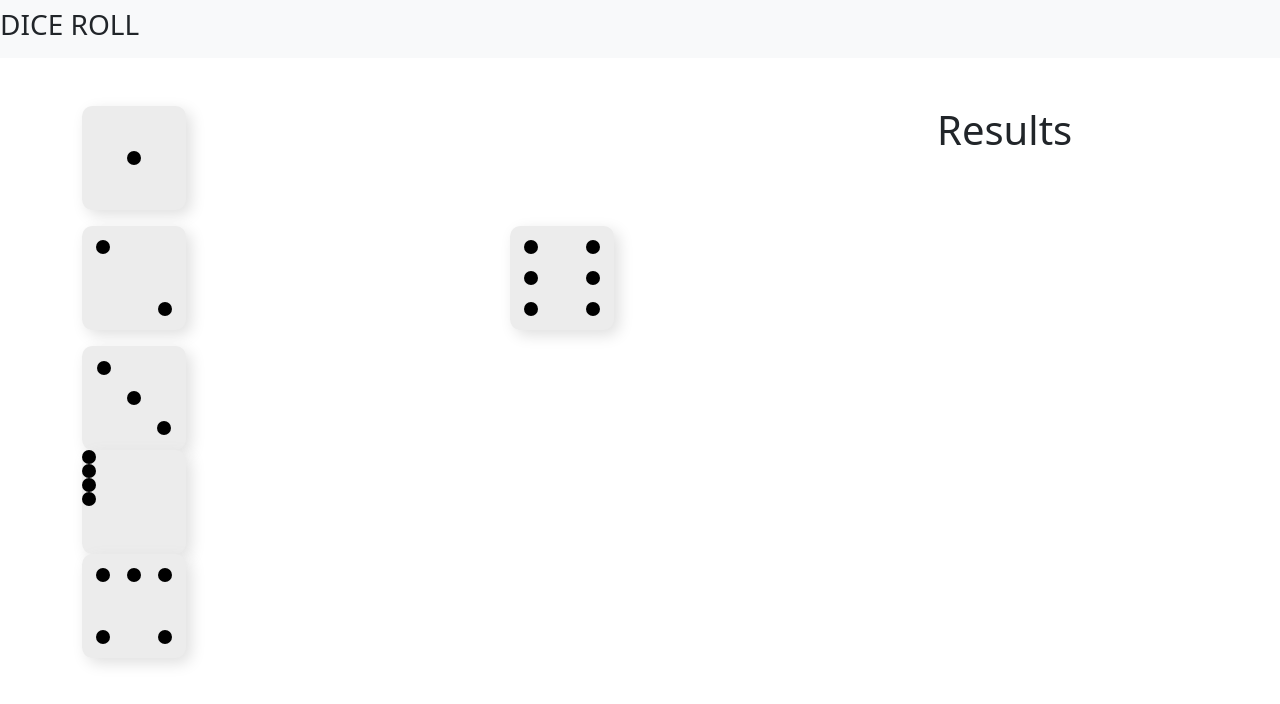
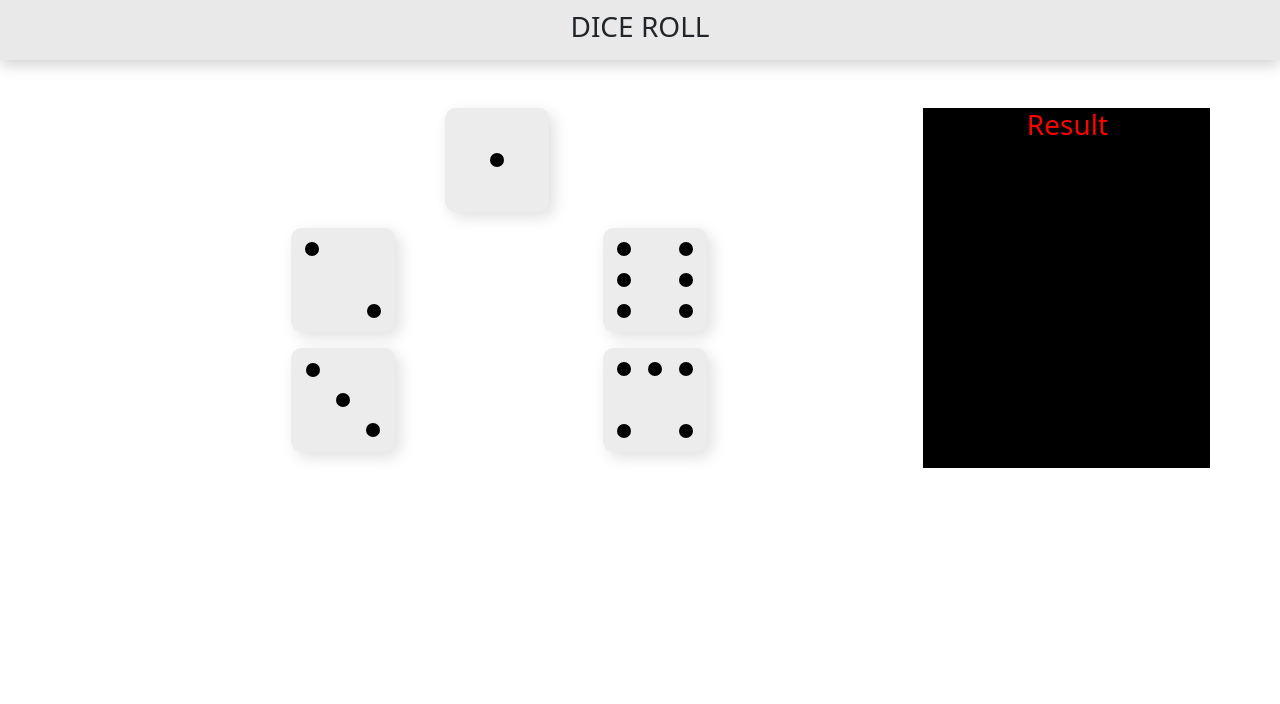
Before and after one commit to Petrified799/myProjects, a Flask app: page / in a window 1280 px wide. Shown: the top 704 px of the page. Run offline with Flask 3, Linux system fonts and the light colour scheme.

Commit message:
Rewrote html
Rewrote the html file, with a better understanding of what I am actually doing lols

```diff
--- a/Dice Roll/pages/templates/main.html
+++ b/Dice Roll/pages/templates/main.html
@@ -8,25 +8,25 @@
     <link href="https://cdn.jsdelivr.net/npm/bootstrap@5.3.5/dist/css/bootstrap.min.css" rel="stylesheet" integrity="sha384-SgOJa3DmI69IUzQ2PVdRZhwQ+dy64/BUtbMJw1MZ8t5HZApcHrRKUc4W0kG879m7" crossorigin="anonymous">
 </head>
 <body>
-    <nav class="navbar navbar-expand-lg bg-body-tertiary">
+    <header class="mb-5">
         <h3> DICE ROLL </h3>
-    </nav>
-    <div class="container-sm mt-5">
+    </header>
+    <div class="container">
         <div class="row">
-            <div class="col-12 col-md-9">
-                <div class="col-12 justify-content-center mb-3">
+            <div id="dice_column" class="col-12 col-md-9">
+                <div id="one_dice" class="col-12 mb-3">
                     <div class="dice one-face">
                         <span class="dot"></span>
                     </div>
                 </div>
-                <div class="row">
-                    <div class="col-12 col-md-6 d-flex flex-start mb-3">
+                <div class="row offset-md-3 gx-1 mb-3">
+                    <div class="col-12 col-md-6">
                         <div class="dice two-face">
                             <span class="dot"></span>
                             <span class="dot"></span>
                         </div>
                     </div>
-                    <div class="col-12 col-md-6 d-flex flex-start mb-3">
+                    <div class="col-12 col-md-6 ">
                         <div class="dice six-face">
                             <div class="column">
                                 <span class="dot"></span>
@@ -41,41 +41,37 @@
                         </div>
                     </div>
                 </div>
+                <div class="row offset-md-3 gx-1 mb-3">
+                    <div class="col-12 col-md-6">
                         <div class="dice three-face">
                             <span class="dot"></span>
                             <span class="dot"></span>
                             <span class="dot"></span>
                         </div>
-                <div class="dice four-face">
-                    <div class="column">
-                        <span class="dot"></span>
-                        <span class="dot"></span>
                     </div>
-                    <div class="column">
-                        <span class="dot"></span>
-                        <span class="dot"></span>
-                    </div>
-                </div>
+                    <div class="col-12 col-md-6">
                         <div class="dice five-face">
                             <div class="column">
                                 <span class="dot"></span>
                                 <span class="dot"></span>
                             </div>
-                    <div class="column">
+
                             <span class="dot"></span>
-                    </div>
+
                             <div class="column">
                                 <span class="dot"></span>
                                 <span class="dot"></span>
                             </div>
                         </div>
                     </div>
-
-            <div class="col-12 col-md-3 order-2">
-                <h1> Results </h1>
+                </div>
+            </div>
+            <div id="result_column" class="col-12 col-md-3">
+                <div class="result">
+                    <h3> Result </h3>
                 </div>
             </div>
         </div>
-    <script src="https://cdn.jsdelivr.net/npm/bootstrap@5.3.5/dist/js/bootstrap.bundle.min.js" integrity="sha384-k6d4wzSIapyDyv1kpU366/PK5hCdSbCRGRCMv+eplOQJWyd1fbcAu9OCUj5zNLiq" crossorigin="anonymous"></script>
+    </div>
 </body>
 </html>
```
Lines whose indentation alone changed are shown as unchanged.
